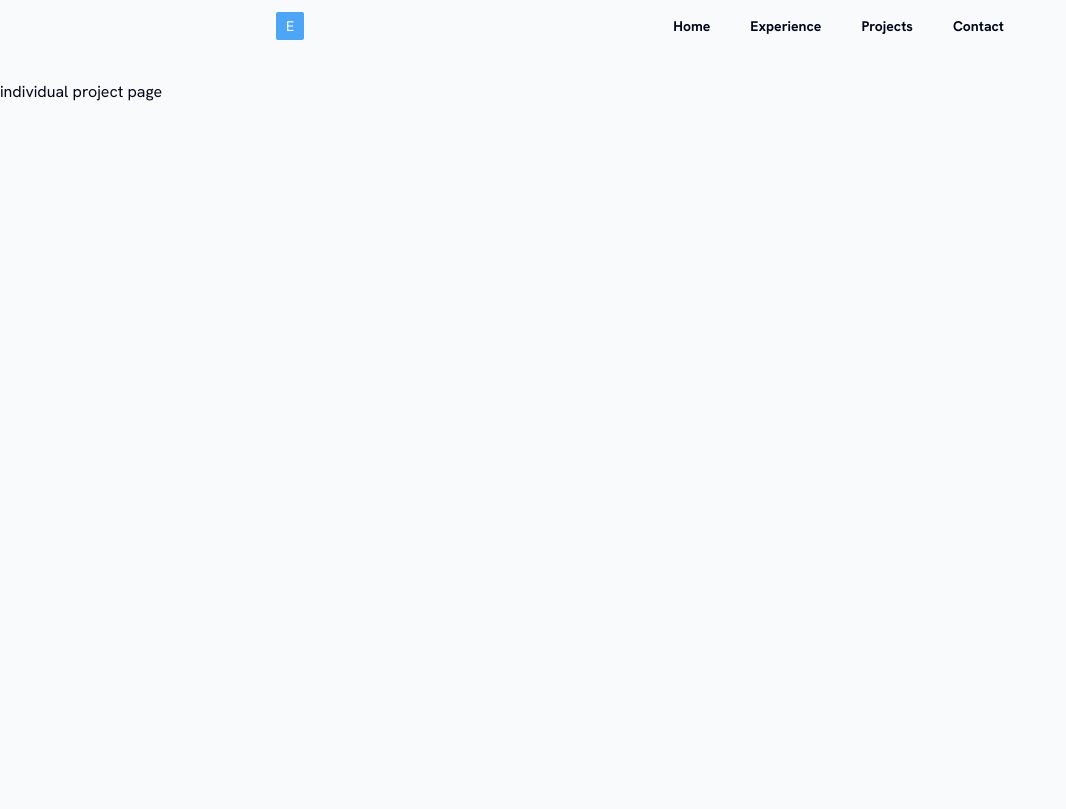
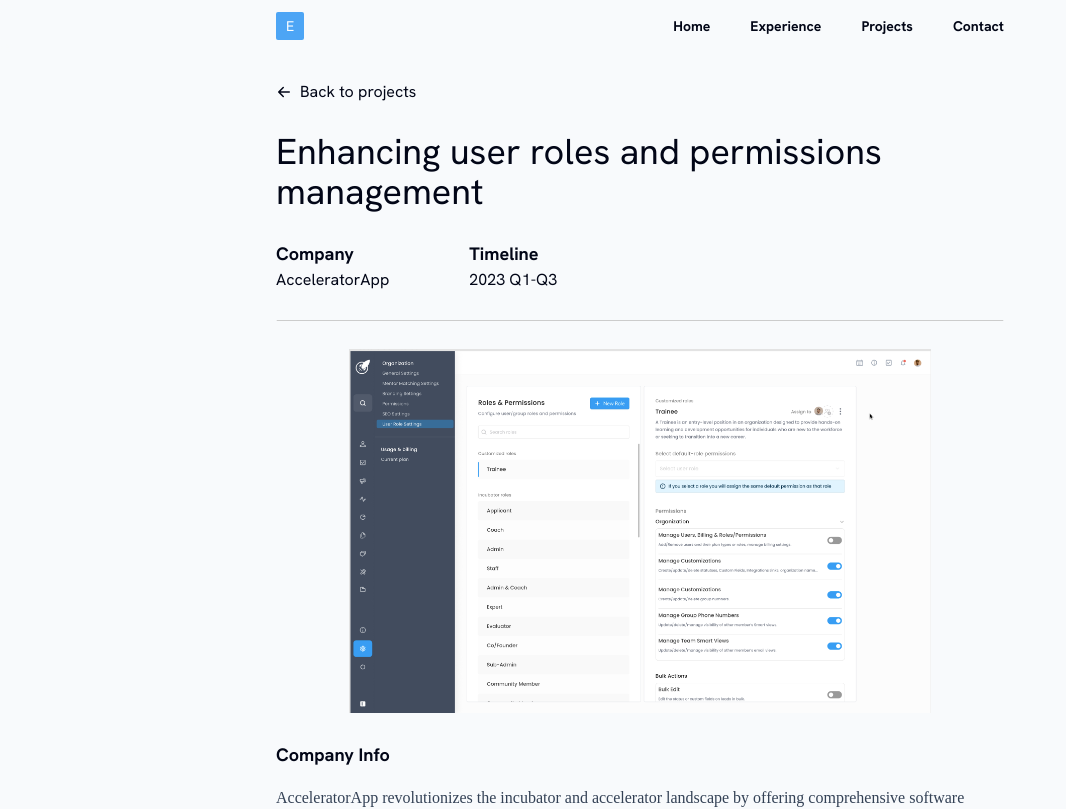
Before and after one commit to Esther-tech/portfolio-2024, a Next.js app: page /projects/1 in a window 1280 px wide. Shown: the top 809 px of the page, without its empty margins (0-1066 px from the left). Built offline with nearby package versions, Linux system fonts and the light colour scheme.

Commit message:
single project page

```diff
--- a/app/projects/[id]/notFound.tsx
+++ b/app/projects/[id]/notFound.tsx
@@ -1,5 +1,5 @@
 import React from "react";
 
 export default function NotFound() {
-  return <div>page not found</div>;
+  return <div className="mt-20">page not found</div>;
 }
--- a/app/projects/[id]/page.tsx
+++ b/app/projects/[id]/page.tsx
@@ -1,5 +1,80 @@
 import React from "react";
+import { projectData } from "@/lib/data";
+import PageSection from "@/components/pageSection";
+import Image from "next/image";
+import NotFound from "./notFound";
+import horizontalDivider from "@/public/svg/horizontal-divider.svg";
+import Link from "next/link";
+import { ArrowLeftIcon } from "@heroicons/react/16/solid";
 
-export default function ProjectPage() {
-  return <div className="mt-20">individual project page</div>;
+export default function ProjectPage({ params }: { params: { id: string } }) {
+  const project = projectData.find(
+    (project) => project.id === parseInt(params.id)
+  );
+
+  if (!project) {
+    return <NotFound />;
+  }
+
+  const { id, title, imageUrl, tags, company, timeline, caseStudy } = project;
+
+  return (
+    <PageSection>
+      <div className="py-10 flex flex-col gap-7">
+        <div className="flex items-center gap-2">
+          <ArrowLeftIcon className="h-4 w-4" />
+          <Link href="/#projects">Back to projects</Link>
+        </div>
+
+        <div className="flex flex-col gap-7">
+          <h1 className="text-4xl">{title}</h1>
+          <div className="flex gap-20">
+            <div>
+              <h3 className="text-lg font-bold flex">Company</h3>
+              {company.name}
+            </div>
+            <div>
+              <h3 className="text-lg font-bold flex">Timeline</h3>
+              {timeline}
+            </div>
+          </div>
+        </div>
+
+        <Image src={horizontalDivider} alt="divider" />
+
+        <div className="overflow-hidden max-h-96 w-4/5 m-auto">
+          <Image src={imageUrl} alt={title} width={800} height={800} />
+        </div>
+
+        <div>
+          <h3 className="text-lg font-bold capitalize mb-4">Company info</h3>
+          {company.info.map((section, i) => (
+            <p key={i} className="mb-4">
+              {section}
+            </p>
+          ))}
+        </div>
+
+        <div>
+          <h2 className="text-2xl capitalize mb-4">The project</h2>
+          <div className="mb-4">
+            <h3 className="mb-4 capitalize">Introduction</h3>
+            {caseStudy.intro.map((section, i) => (
+              <p key={i} className="mb-4">
+                {section}
+              </p>
+            ))}
+          </div>
+          <div>
+            <h3 className="mb-4 capitalize">Case study</h3>
+            {caseStudy.body.map((section, i) => (
+              <p key={i} className="mb-4">
+                {section}
+              </p>
+            ))}
+          </div>
+        </div>
+      </div>
+    </PageSection>
+  );
 }
--- a/components/pageSection.tsx
+++ b/components/pageSection.tsx
@@ -5,7 +5,7 @@ export default function PageSection({
   title,
   children,
 }: {
-  id: string;
+  id?: string;
   title?: string;
   children: ReactElement;
 }) {
--- a/lib/data.ts
+++ b/lib/data.ts
@@ -2,6 +2,7 @@ import projectImage from "@/public/images/details.jpg";
 import zenhq from "@/public/images/zenhq-icon.png";
 import accelerator from "@/public/svg/accelerator-icon.svg";
 import shortstay from "@/public/images/shortstay-icon.png";
+import rolesProject from "@/public/images/roles-project.png";
 
 export const navItems = [
   {
@@ -71,42 +72,48 @@ export const skills = [
 export const projectData = [
   {
     id: 1,
-    year: "2023",
+    timeline: "2023 Q1-Q3",
     title: "Enhancing user roles and permissions management",
     tags: ["React", "Typescript", "GraphQL", "Formik", "yup"],
-    imageUrl: projectImage,
-    company: "AcceleratorApp",
-    companyIcon: accelerator,
-    companyInfo: [
+    imageUrl: rolesProject,
+    company: {
+      name: "AcceleratorApp",
+      icon: accelerator,
+      info: [
         "AcceleratorApp revolutionizes the incubator and accelerator landscape by offering comprehensive software solutions tailored to the unique needs of these organizations. By automating, organizing, and tracking various facets of incubation and acceleration processes, the platform empowers these entities to focus on their core mission without being bogged down by administrative tasks. From application management to milestone planning, coaching tracking to community management, AcceleratorApp software streamlines operations while enhancing the value each member receives from the experience.",
         "With customizable modules, AcceleratorApp adapts to the specific processes and requirements of each incubator or accelerator, fostering efficiency and transparency throughout the startup journey. We believe in fostering global connections while supporting local economies, driven by a dedication to meritocracy and transparency in the startup ecosystem.",
       ],
+    },
     caseStudy: {
-      introduction:
-        "This case study delves into the collaborative effort between a frontend developer, a designer, and a backend developer to integrate role and permission management features into a large-scale application.",
+      intro: [
+        "This case study illustrates the collaborative effort among a frontend developer, a designer, and a backend developer to integrate role and permission management features into a complex React.js codebase. The project aimed to empower admin users to efficiently assign roles and permissions while implementing access restrictions throughout the application.",
+      ],
       body: [
-        "Our team of three, consisting of a UI/UX designer, a Backend developer, and me, a Frontend Developer, was tasked with enhancing the existing user management system to incorporate granular control over user roles and permissions.",
-        "The collaboration commenced with brainstorming sessions to outline the scope and requirements of the feature. The designer conceptualized user interfaces, while the backend developer began architecting necessary APIs and database schemas.",
-        "I translated design mockups into functional components, ensuring dynamic rendering of permissions based on selected roles. Iterative development cycles refined the interface and optimized user interactions.",
-        "Close collaboration with the backend developer ensured seamless integration of frontend components with GraphQL queries and mutations. Rigorous testing validated the system across diverse user scenarios.",
-        "The integration empowered administrators with control over user access. User feedback post-implementation indicated significant improvement in usability and efficiency.",
+        "The team's primary challenge was to enhance the existing user management system by incorporating granular control over user roles and permissions. This involved enabling admin users to assign default permissions and create custom roles with specific permissions, while ensuring seamless implementation of access restrictions across various views.",
+        "The collaboration commenced with comprehensive discussions to outline the feature's scope and requirements. The designer conceptualized intuitive user interfaces, while the backend developer laid the groundwork by architecting necessary GraphQL APIs and database structures to support frontend implementation.",
+        "Utilizing React.js and TypeScript, I leveraged Formik and Yup validation for streamlined creation and editing of roles. Custom hooks were implemented to minimize GraphQL query calls, optimizing performance by utilizing cached values stored in React context. The frontend architecture facilitated dynamic rendering of permissions based on user roles, ensuring seamless user interactions and minimal network requests.",
+        "Close collaboration with the backend developer ensured smooth integration of frontend components with GraphQL APIs. Rigorous testing procedures were implemented to validate the system across diverse user scenarios, identifying and addressing potential edge cases proactively.",
+        "The successful integration of role and permission management features empowered admin users with enhanced control over user access within the application. Post-implementation feedback highlighted significant improvements in usability and efficiency, affirming the success of our collaborative endeavor.",
+        "In conclusion, the collaborative efforts of the frontend developer, designer, and backend developer resulted in the seamless integration of role and permission management features, enhancing the security and usability of the application. This case study underscores the importance of cross-functional collaboration in delivering robust solutions that align with user needs and industry best practices. The utilization of React.js, TypeScript, and GraphQL technologies facilitated efficient development and implementation of the feature, showcasing the power of modern frontend development techniques in solving complex challenges.",
       ],
     },
   },
   {
     id: 2,
-    year: "2023-2024",
+    timeline: "2023 Q4",
     title: "Multi-user calendar management and adding availability",
     tags: ["React", "Typescript"],
     imageUrl: projectImage,
-    company: "AcceleratorApp",
-    companyIcon: accelerator,
-    companyInfo: [
+    company: {
+      name: "AcceleratorApp",
+      icon: accelerator,
+      info: [
         "AcceleratorApp revolutionizes the incubator and accelerator landscape by offering comprehensive software solutions tailored to the unique needs of these organizations. By automating, organizing, and tracking various facets of incubation and acceleration processes, the platform empowers these entities to focus on their core mission without being bogged down by administrative tasks. From application management to milestone planning, coaching tracking to community management, AcceleratorApp software streamlines operations while enhancing the value each member receives from the experience.",
         "With customizable modules, AcceleratorApp adapts to the specific processes and requirements of each incubator or accelerator, fostering efficiency and transparency throughout the startup journey. We believe in fostering global connections while supporting local economies, driven by a dedication to meritocracy and transparency in the startup ecosystem.",
       ],
+    },
     caseStudy: {
-      introduction: [
+      intro: [
         "This case study delves into the collaborative effort between a frontend developer, a designer, and a backend developer to integrate role and permission management features into a large-scale application.",
       ],
       body: [
@@ -120,27 +127,33 @@ export const projectData = [
   },
   {
     id: 3,
-    year: "2023",
+    timeline: "2023",
     title: "ZenPay???",
     tags: ["React", "Javascript", "Redux"],
     imageUrl: projectImage,
-    company: "zenHQ",
-    companyInfo: ["zenhq"],
+    company: {
+      name: "zenHQ",
+      icon: zenhq,
+      info: ["zenhq"],
+    },
     caseStudy: {
-      introduction: ["Intro"],
+      intro: ["Intro"],
       body: ["Body"],
     },
   },
   {
     id: 4,
-    year: "2023",
+    timeline: "2023 Q3",
     title: "Another interesting project; customizing a Shopify website",
     tags: ["React", "JavaScript", "Liquid", "Shopify"],
     imageUrl: projectImage,
-    company: "Adday",
-    companyInfo: ["Adday"],
+    company: {
+      name: "Adday",
+      icon: shortstay,
+      info: ["Adday"],
+    },
     caseStudy: {
-      introduction: ["Intro"],
+      intro: ["Intro"],
       body: ["Body"],
     },
   },
```
Also changed, not shown: components/projects.tsx (+9 -3 lines), app/projects/page.tsx (added), public/images/roles-project.png (added), public/svg/horizontal-divider.svg (added). Lines whose indentation alone changed are shown as unchanged.
